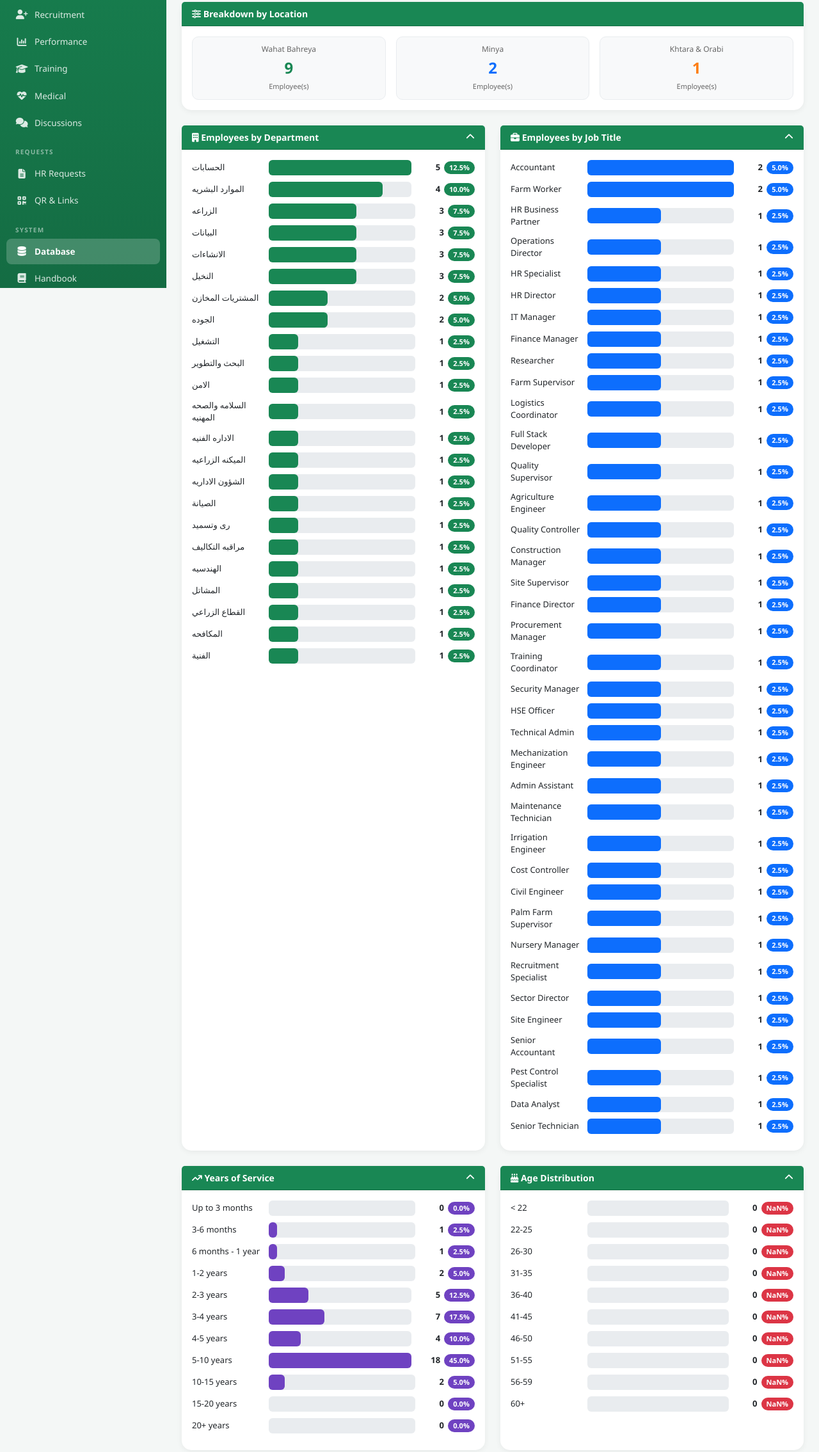
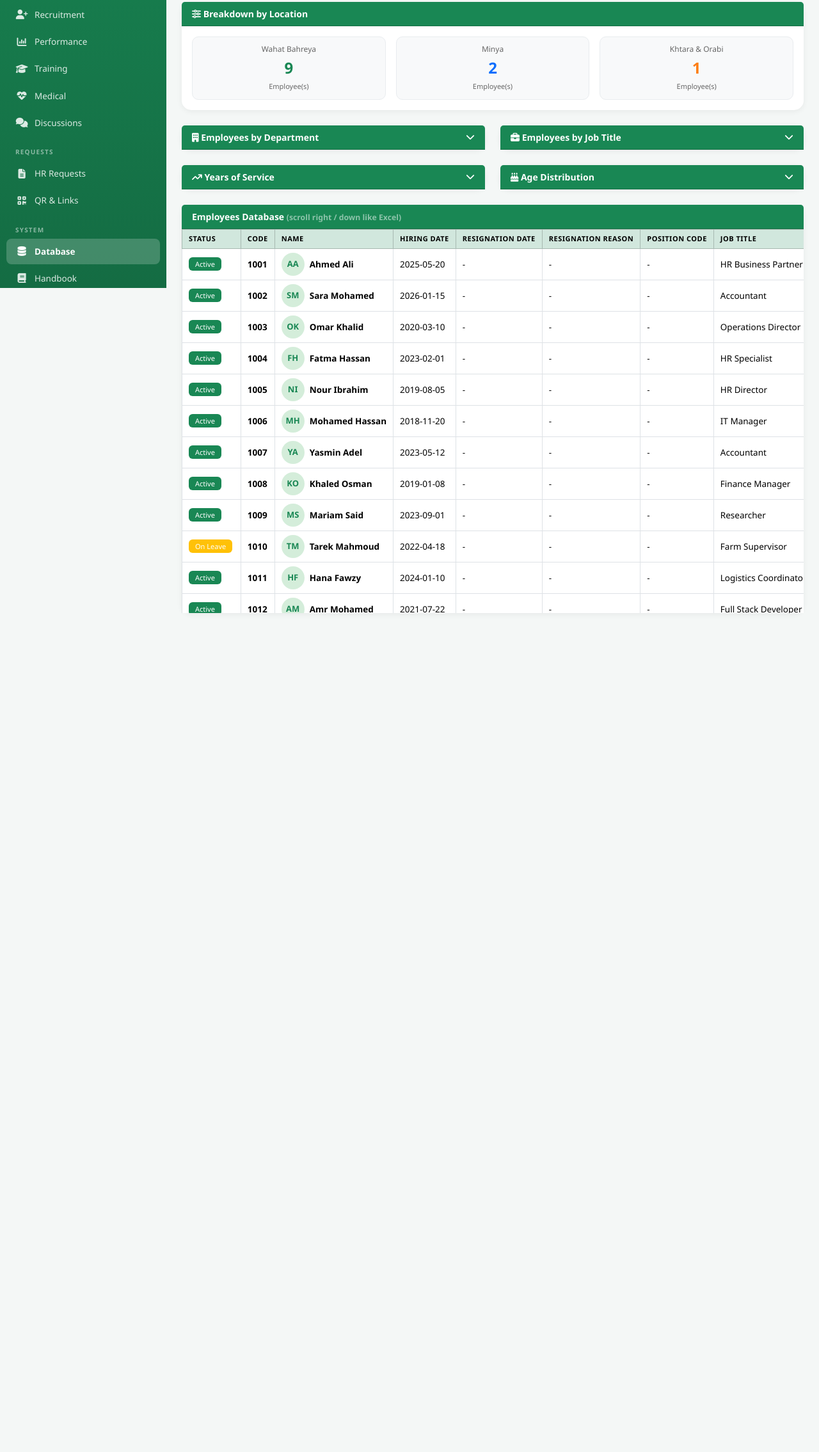
Before and after one commit to Amr2412/HRMS-Pro, a plain HTML site: page pages/employees.html in a window 1280 px wide. Shown: the part 350-2619 px from the top of the page at 64% size. After the commit the page ends 1356 px from the top, so only its background shows below. Drawn offline with nearby package versions, Linux system fonts and the light colour scheme.

Commit message:
charts collapsed by default with down arrows

```diff
--- a/pages/employees.html
+++ b/pages/employees.html
@@ -99,38 +99,38 @@
         <div class="row g-4 mb-4">
             <div class="col-md-6">
                 <div class="card" style="height:100%">
-                    <div class="card-header bg-success text-white d-flex justify-content-between align-items-center" role="button" data-bs-toggle="collapse" data-bs-target="#deptChartBody" aria-expanded="true">
+                    <div class="card-header bg-success text-white d-flex justify-content-between align-items-center" role="button" data-bs-toggle="collapse" data-bs-target="#deptChartBody" aria-expanded="false">
                         <span><i class="fa-solid fa-building"></i> Employees by Department</span>
-                        <i class="fa-solid fa-chevron-up collapse-arrow"></i>
+                        <i class="fa-solid fa-chevron-down collapse-arrow"></i>
                     </div>
-                    <div class="card-body bar-chart collapse show" id="deptChartBody"></div>
+                    <div class="card-body bar-chart collapse" id="deptChartBody"></div>
                 </div>
             </div>
             <div class="col-md-6">
                 <div class="card" style="height:100%">
-                    <div class="card-header bg-success text-white d-flex justify-content-between align-items-center" role="button" data-bs-toggle="collapse" data-bs-target="#jobChartBody" aria-expanded="true">
+                    <div class="card-header bg-success text-white d-flex justify-content-between align-items-center" role="button" data-bs-toggle="collapse" data-bs-target="#jobChartBody" aria-expanded="false">
                         <span><i class="fa-solid fa-briefcase"></i> Employees by Job Title</span>
-                        <i class="fa-solid fa-chevron-up collapse-arrow"></i>
+                        <i class="fa-solid fa-chevron-down collapse-arrow"></i>
                     </div>
-                    <div class="card-body bar-chart collapse show" id="jobChartBody"></div>
+                    <div class="card-body bar-chart collapse" id="jobChartBody"></div>
                 </div>
             </div>
             <div class="col-md-6">
                 <div class="card" style="height:100%">
-                    <div class="card-header bg-success text-white d-flex justify-content-between align-items-center" role="button" data-bs-toggle="collapse" data-bs-target="#tenureChartBody" aria-expanded="true">
+                    <div class="card-header bg-success text-white d-flex justify-content-between align-items-center" role="button" data-bs-toggle="collapse" data-bs-target="#tenureChartBody" aria-expanded="false">
                         <span><i class="fa-solid fa-arrow-trend-up"></i> Years of Service</span>
-                        <i class="fa-solid fa-chevron-up collapse-arrow"></i>
+                        <i class="fa-solid fa-chevron-down collapse-arrow"></i>
                     </div>
-                    <div class="card-body bar-chart collapse show" id="tenureChartBody"></div>
+                    <div class="card-body bar-chart collapse" id="tenureChartBody"></div>
                 </div>
             </div>
             <div class="col-md-6">
                 <div class="card" style="height:100%">
-                    <div class="card-header bg-success text-white d-flex justify-content-between align-items-center" role="button" data-bs-toggle="collapse" data-bs-target="#ageChartBody" aria-expanded="true">
+                    <div class="card-header bg-success text-white d-flex justify-content-between align-items-center" role="button" data-bs-toggle="collapse" data-bs-target="#ageChartBody" aria-expanded="false">
                         <span><i class="fa-solid fa-cake-candles"></i> Age Distribution</span>
-                        <i class="fa-solid fa-chevron-up collapse-arrow"></i>
+                        <i class="fa-solid fa-chevron-down collapse-arrow"></i>
                     </div>
-                    <div class="card-body bar-chart collapse show" id="ageChartBody"></div>
+                    <div class="card-body bar-chart collapse" id="ageChartBody"></div>
                 </div>
             </div>
         </div>
```
